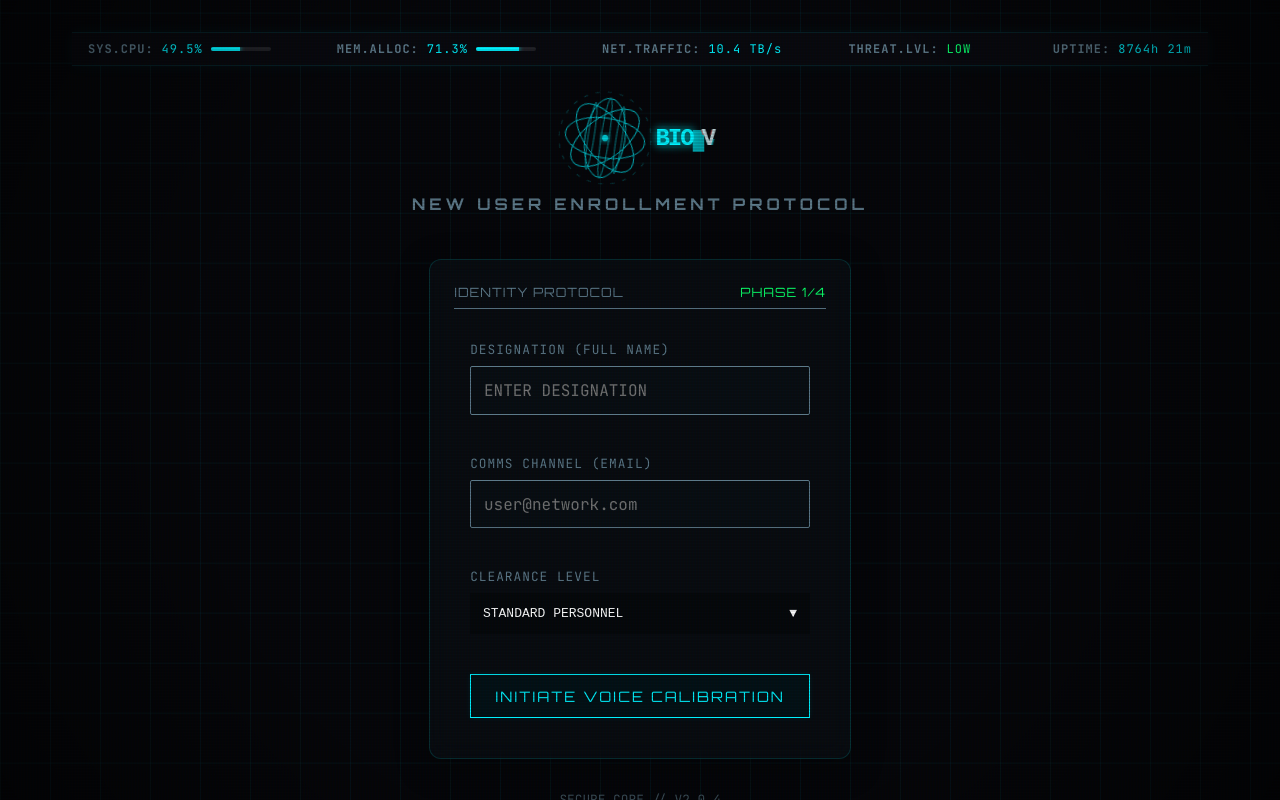
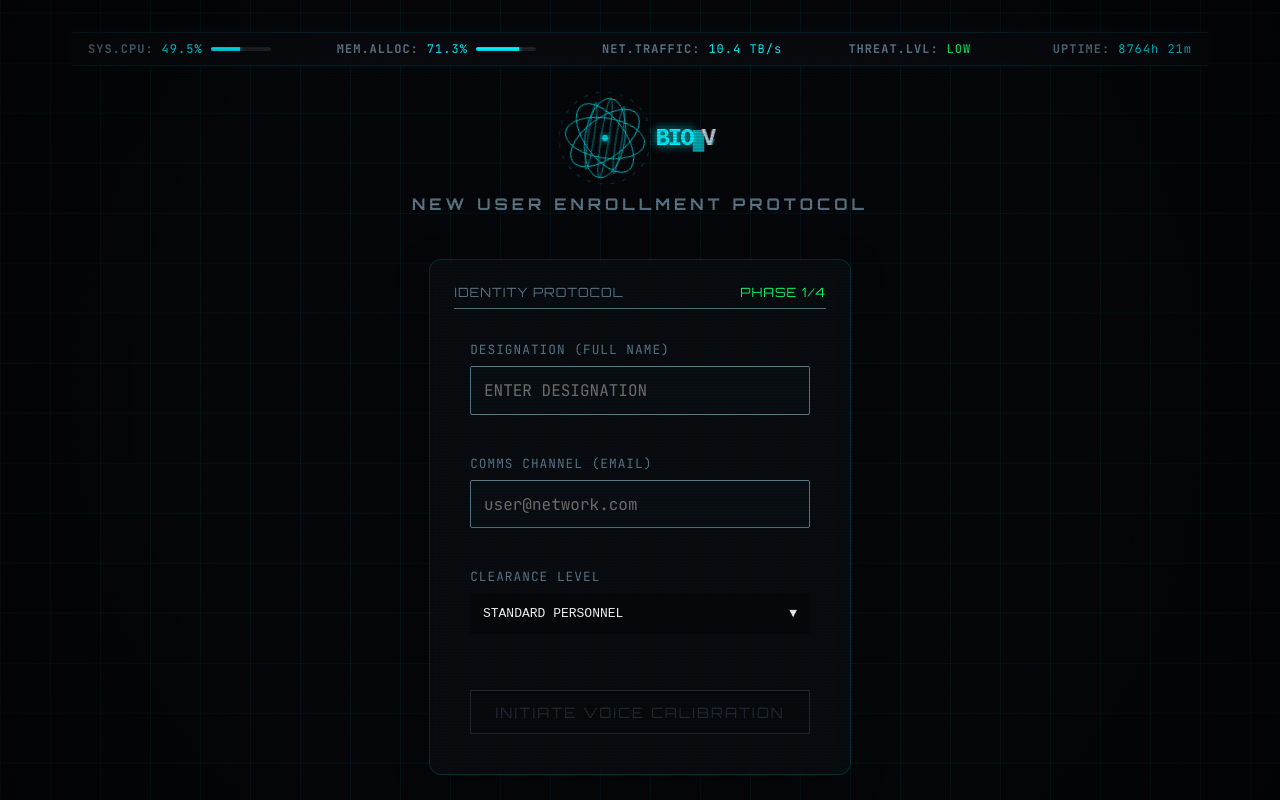
Before and after one commit to Nithin-joshua/Bio.VAN, a React (Vite) app in the folder frontend/: page /enroll in a window 1280 px wide. Built offline with nearby package versions, Linux system fonts and the light colour scheme.

Commit message:
Update UI: Enforce step completion rules in enrollment flow and add disabled button styling

```diff
--- a/frontend/src/components/core/Button.jsx
+++ b/frontend/src/components/core/Button.jsx
@@ -1,9 +1,9 @@
 import React from 'react';
 import '../../styles/theme.css';
 
-const Button = ({ children, onClick, variant = 'primary' }) => {
+const Button = ({ children, onClick, variant = 'primary', ...props }) => {
   return (
-    <button className={`core-btn ${variant}`} onClick={onClick}>
+    <button className={`core-btn ${variant}`} onClick={onClick} {...props}>
       {children}
     </button>
   );
--- a/frontend/src/pages/EnrollPage.jsx
+++ b/frontend/src/pages/EnrollPage.jsx
@@ -226,12 +226,12 @@ const EnrollPage = () => {
               {/* Navigation buttons */}
               <div style={{ display: 'flex', justifyContent: 'space-between', marginTop: '1rem' }}>
                 <Button variant="secondary" onClick={returnToPreviousStep} disabled={isSubmittingToServer}>REGRESS</Button>
-                {/* Only show next button if current sample has been recorded */}
-                {enrollmentData.recordings[currentSample.id] && (
-                  <Button onClick={proceedToNextStep} disabled={isSubmittingToServer}>
-                    {isSubmittingToServer ? "UPLOADING BIOMETRICS..." : (isLastSample ? "FINALIZE REGISTRATION" : "NEXT SAMPLE")}
-                  </Button>
-                )}
+                <Button
+                  onClick={proceedToNextStep}
+                  disabled={!enrollmentData.recordings[currentSample.id] || isSubmittingToServer}
+                >
+                  {isSubmittingToServer ? "UPLOADING BIOMETRICS..." : (isLastSample ? "FINALIZE REGISTRATION" : "NEXT SAMPLE")}
+                </Button>
               </div>
             </div>
           </Card>
--- a/frontend/src/styles/theme.css
+++ b/frontend/src/styles/theme.css
@@ -81,3 +81,13 @@
   color: var(--bg-dark);
   box-shadow: 0 0 15px rgba(94, 122, 138, 0.5);
 }
+
+.core-btn:disabled {
+  opacity: 0.5;
+  cursor: not-allowed;
+  border-color: var(--text-muted);
+  color: var(--text-muted);
+  box-shadow: none;
+  pointer-events: none;
+  background: rgba(0, 0, 0, 0.3);
+}
```
